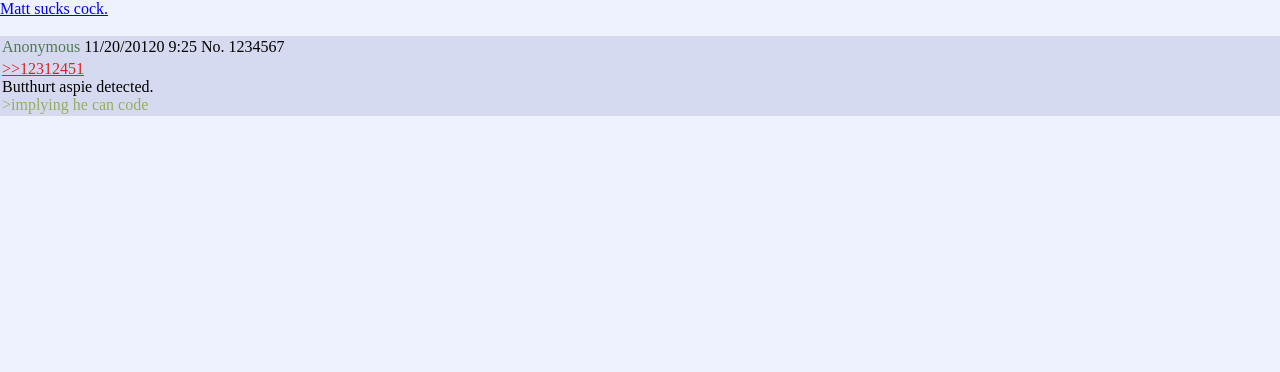
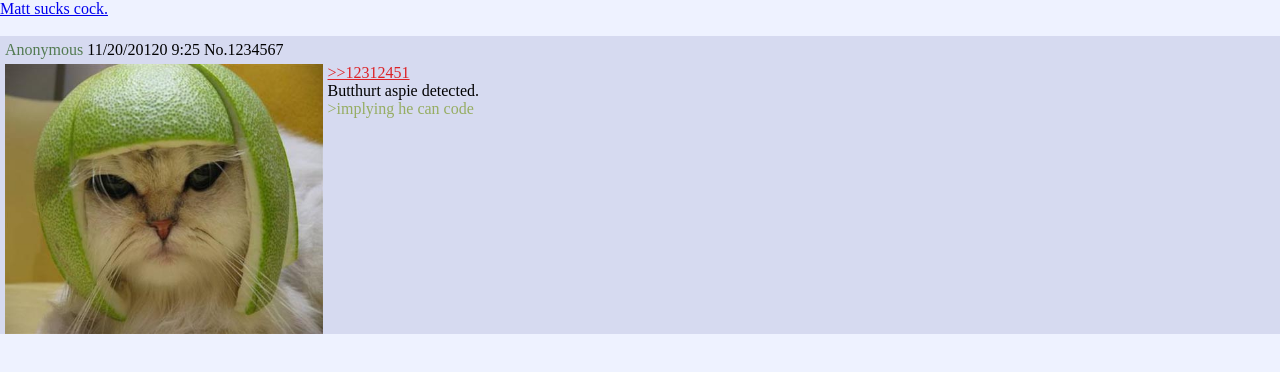
Before and after one commit to rafkhan/phone-chan, a plain HTML site: page assets/www/index.html in a window 1280 px wide. Drawn offline with Linux system fonts and the light colour scheme.

Commit message:
Design is a-ok. Added README

```diff
--- /dev/null
+++ b/assets/www/css/core.css
@@ -0,0 +1,42 @@
+body {
+	background-color: #EEF2FF;
+	margin: auto;
+	padding: 0;
+}
+
+.post_container {
+	background-color: #D6DAF0;
+	float: left;
+	width: 100%;
+}
+
+.header {
+	padding: 5px;
+}
+
+.header .name {
+	color: #527A51;
+}
+
+.message_container {
+	padding:5px;
+	padding-top: 0px;
+}
+
+.message_container img {
+	float: left;
+	width: 25%;
+	margin-right: 5px;
+}
+
+.message {
+	float: left;
+}
+
+.message .greentext {
+	color: #96AD62;
+}
+
+.message .ref {
+	color: #DC2226;
+}
--- a/assets/www/index.html
+++ b/assets/www/index.html
@@ -2,38 +2,10 @@
 <html>
 	<head>
 		<title>4chan For Android</title>
+		<link href='css/core.css' rel='stylesheet' type='text/css' />
 		<script src='js/cordova-2.1.0.js'></script>
 		<script src='js/mustache.js'></script>
 		<script src='js/phone-chan.js'></script>
-		<style>
-			body {
-				background-color: #EEF2FF;
-				margin: 0;
-				padding: 0;
-			}
-
-			.post_container {
-				background-color: #D6DAF0;
-				padding: 2px;
-				width: 100%;
-			}
-
-			.header {
-				margin-bottom: 4px;
-			}
-
-			.header .name {
-				color: #527A51;
-			}
-
-			.message .greentext {
-				color: #96AD62;
-			}
-
-			.message .ref {
-				color: #DC2226;
-			}
-		</style>
 	</head>
 	<body>
 		<a href='board.html'
@@ -42,12 +14,15 @@
 
 		<div class='post_container'>
 			<div class='header'>
-				<span class='name'>Anonymous</span> 11/20/20120 9:25 No. 1234567<br />
+				<span class='name'>Anonymous</span> 11/20/20120 9:25 No.1234567<br />
 			</div>
-			<div class='message'>
-				<a href='#' class='ref'>&gt;&gt;12312451</a><br />
-				Butthurt aspie detected.<br />
-				<span class='greentext'>&gt;implying he can code</span>
+			<div class='message_container'>
+				<img src='img/cat.jpg' />
+				<div class='message'>
+					<a href='#' class='ref'>&gt;&gt;12312451</a><br />
+					Butthurt aspie detected.<br />
+					<span class='greentext'>&gt;implying he can code</span>
+				</div>
 			</div>
 		</div>
 
```
Also changed, not shown: assets/www/board.html (+1 -0 lines), assets/www/img/cat.jpg (added), 1 other file.
